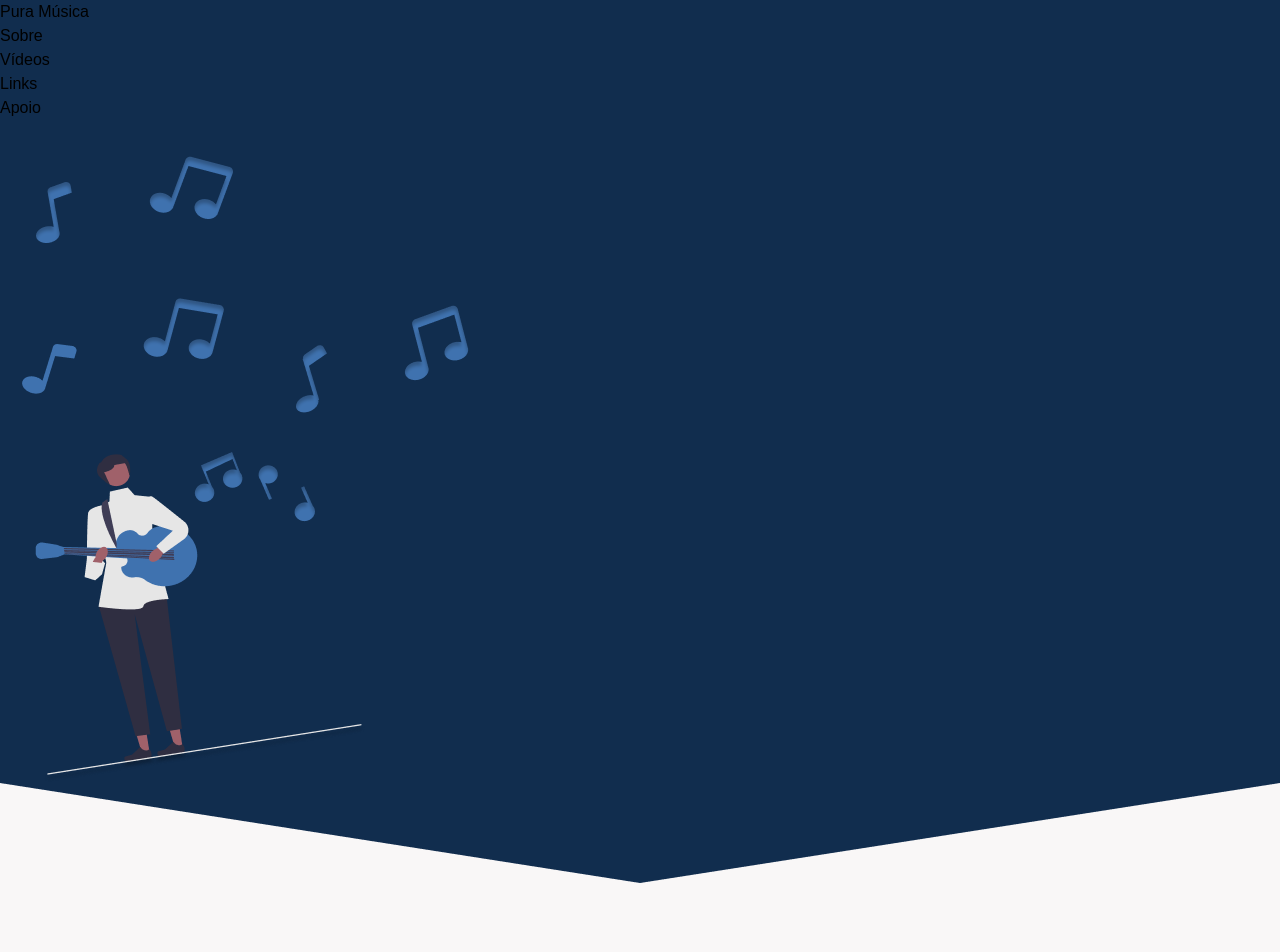
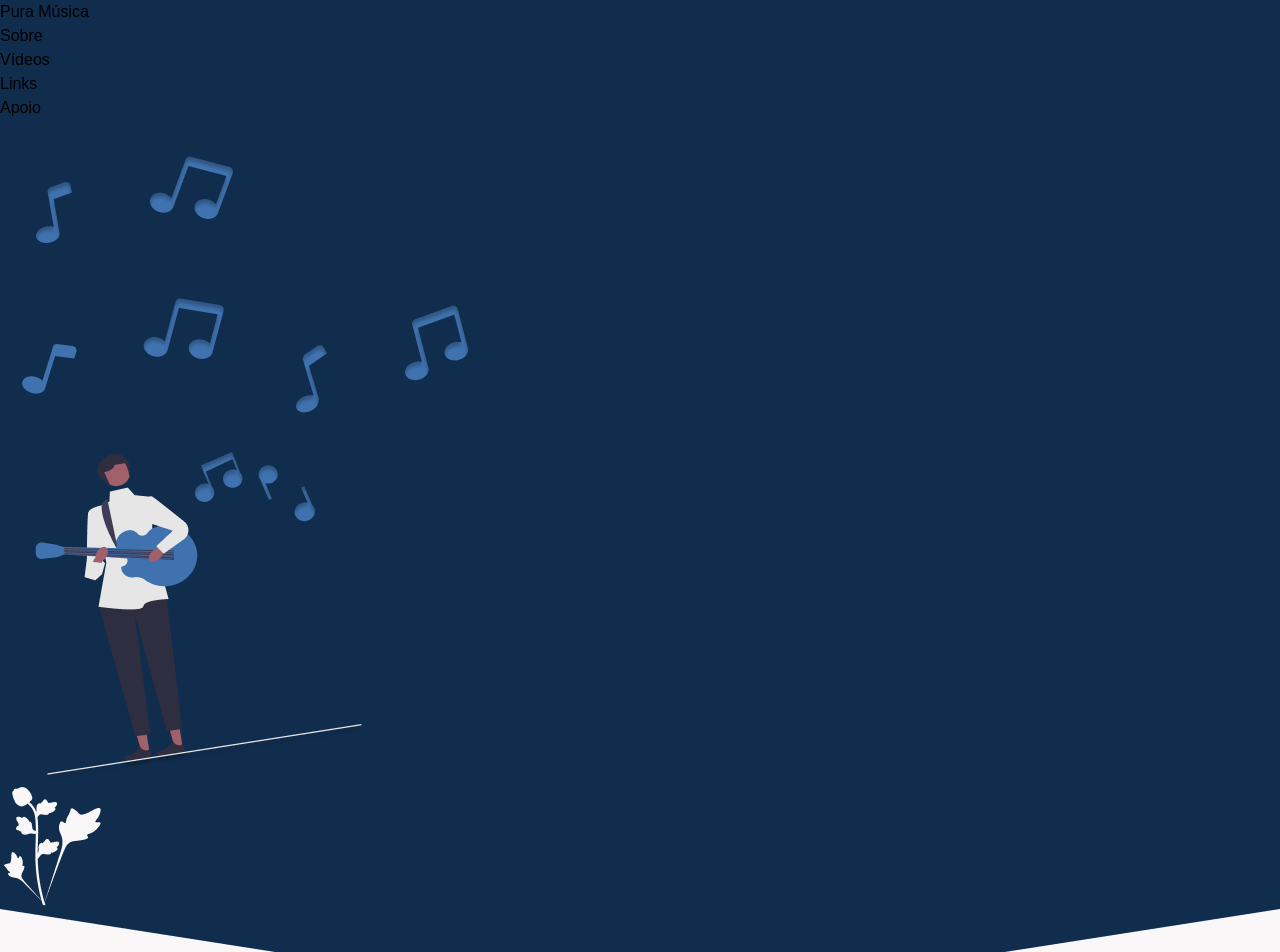
Before and after one commit to esdrasaaf/pura-musica, an Angular app: page / in a window 1280 px wide. Shown: the top 952 px of the page. Built offline with nearby package versions, Linux system fonts and the light colour scheme; a web font is replaced by a local one.

Commit message:
fix: add flower png

```diff
--- a/src/app/components/home/home.component.html
+++ b/src/app/components/home/home.component.html
@@ -5,6 +5,7 @@
         <img src="notes1.png" class="absolute top-[224px] left-40" alt="rectangle">
         <img src="notes2.png" class="absolute top-[224px] left-[650px]" alt="rectangle">
         <img src="people1.png" class="absolute top-[224px] right-40" alt="rectangle">
+        <img src="flowers1.png" class="absolute top-[470px] right-[500px]" alt="rectangle">
         <img src="homeRectangle.png" width="100%" alt="rectangle">
     </div>
 </section>
```
